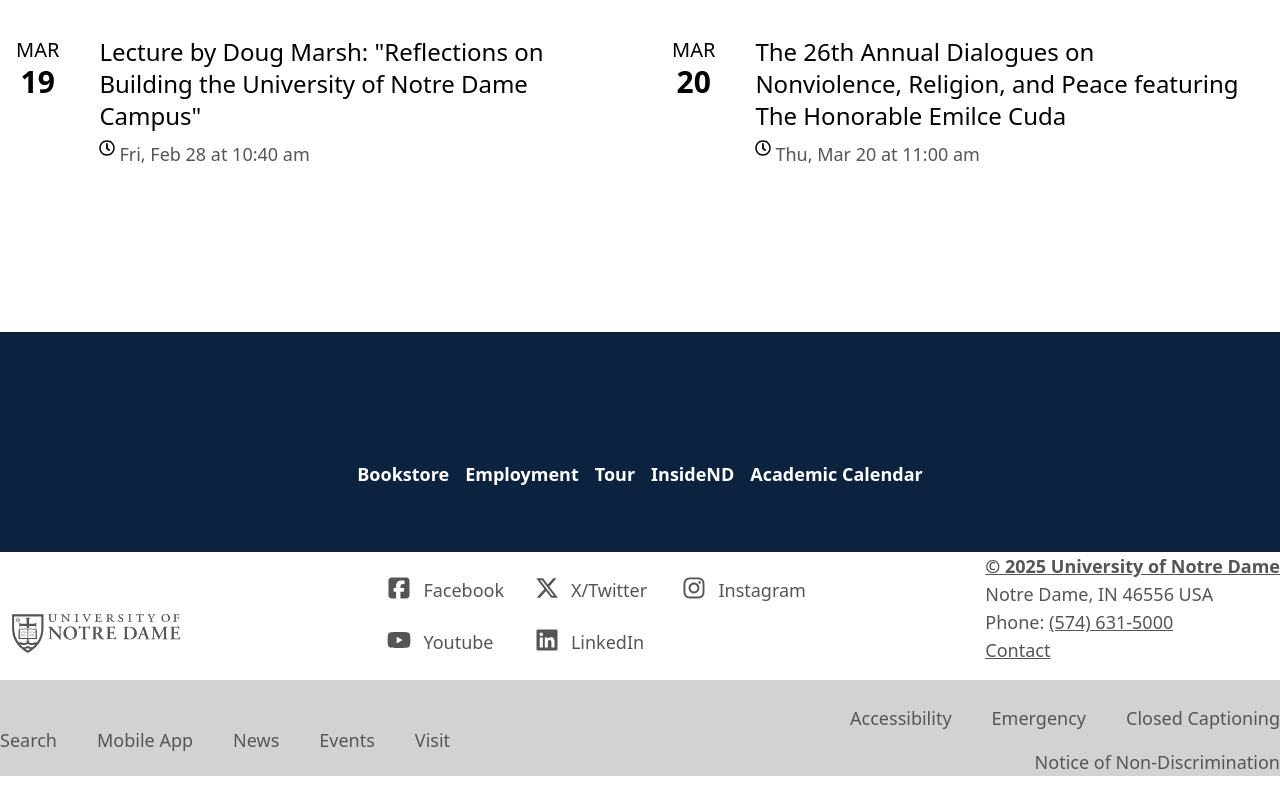
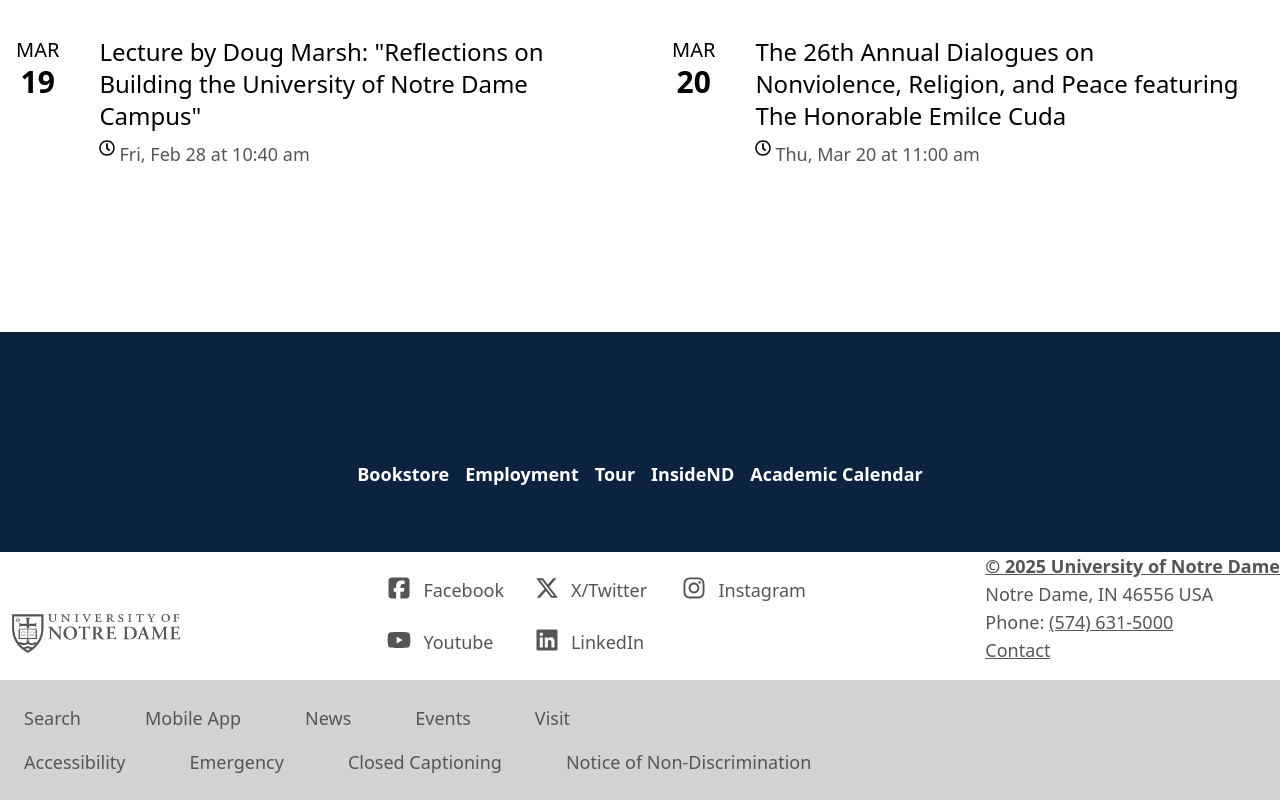
Before and after one commit to BirasaDivine/NotreDame-gateClone, a website built with Vite: page index.html in a window 1280 px wide. Shown: the part 6000-6800 px from the top of the page. Before the commit the page ends 6776 px from the top, so only its background shows below. Built offline with nearby package versions, Linux system fonts and the light colour scheme; files whose address does not match are found by name.

Commit message:
SECTION FOOTER

```diff
--- a/index.html
+++ b/index.html
@@ -623,15 +623,15 @@
     </div>
     <div class="bg-[#d2d2d2]">
       <div
-        class=" max-w-container w-full items-center flex flex-col gap-4 pt-6 text-[#555555] text-lg md:flex-row flex-wrap justify-center gap-x-20">
-        <div class="flex flex-1 flex-col gap-4 flex-wrap items-center md:flex-row gap-x-10">
+        class=" max-w-container mx-auto  flex flex-col gap-4 p-6 text-[#555555] text-lg md:flex-row flex-wrap lg:justify-between">
+        <div class="flex flex-col gap-4  items-center md:flex-row  flex-wrap gap-x-16 lg:justify-start">
           <h1>Search</h1>
           <h1>Mobile App</h1>
           <h1>News</h1>
           <h1>Events</h1>
           <h1>Visit</h1>
         </div>
-        <div class="flex flex-1 flex-col gap-4 flex-wrap items-center justify-end md:flex-row gap-x-10">
+        <div class="flex flex-col gap-4 items-center justify-end md:flex-row flex-wrap gap-x-16 lg:justify-end">
           <h1>Accessibility</h1>
           <h1>Emergency</h1>
           <h1>Closed Captioning</h1>
```
